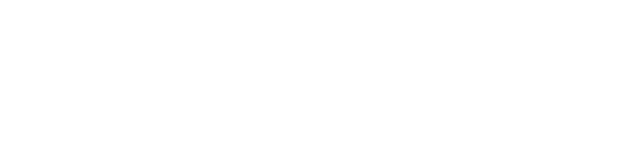
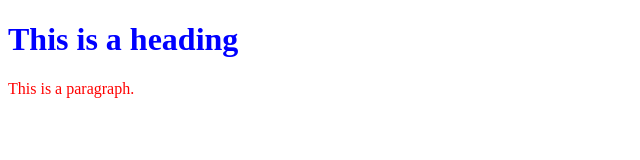
Before and after one commit to OsadchukMaks/HomeWork14, a plain HTML site: page index.html in a window 1280 px wide. Shown: the whole page, without its empty margins (0-640 px from the left). Drawn offline with Linux system fonts and the light colour scheme.

Commit message:
Add css styles to index.html

```diff
--- a/index.html
+++ b/index.html
@@ -0,0 +1,13 @@
+<!DOCTYPE html>
+<html>
+<head>
+  <link rel="stylesheet" href="styles/style1.css">
+  <link rel="stylesheet" href="styles/style2.css">
+</head>
+<body>
+
+<h1>This is a heading</h1>
+<p>This is a paragraph.</p>
+
+</body>
+</html>
--- a/styles/style1.css
+++ b/styles/style1.css
@@ -1,4 +1,3 @@
-P.special {
-color : green;
-border: solid red;
+h1 {
+  color: blue;
 }
--- a/styles/style2.css
+++ b/styles/style2.css
@@ -1,4 +1,3 @@
-T.special {
-color : red;
-border: solid red;
+p {
+  color: red;
 }
```
Also changed, not shown: 1 other file.
